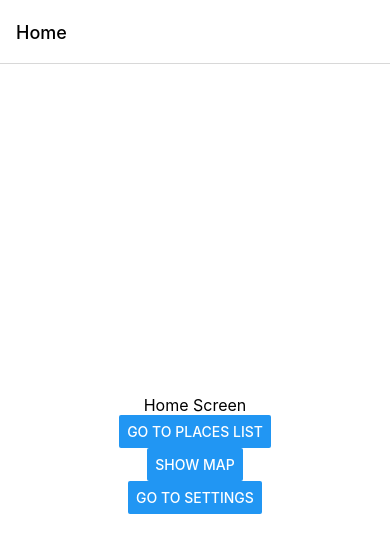
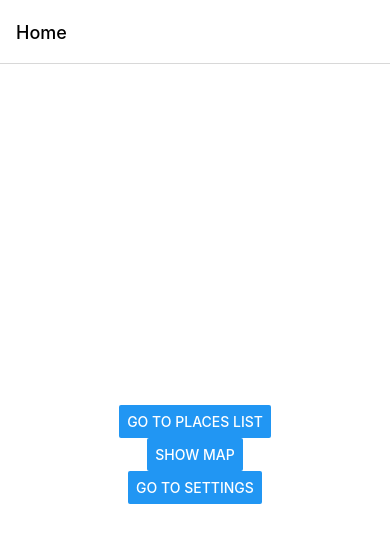
Before and after one commit to RaymondLam18/ModelKitShop, a React Native app: screen /Home in a window 390 px wide. Shown: the top 552 px of the page. Built offline with nearby package versions, Linux system fonts and the light colour scheme; no server answers.

Commit message:
unneeded

```diff
--- a/app/screens/HomeScreen.js
+++ b/app/screens/HomeScreen.js
@@ -17,7 +17,6 @@ function HomeScreen({ navigation }) {
 
     return (
         <View style={[styles.container, isDarkMode && styles.darkContainer]}>
-            <Text style={[styles.text, isDarkMode && styles.darkText, { fontSize }]}>Home Screen</Text>
             <Button
                 title="Go to Places List"
                 onPress={() => navigation.navigate('PlacesList', { data })}
--- a/app/screens/SettingsScreen.js
+++ b/app/screens/SettingsScreen.js
@@ -33,7 +33,6 @@ function SettingsScreen() {
 
     return (
         <View style={[styles.container, isDarkMode && styles.darkContainer]}>
-            <Text style={[styles.text, isDarkMode && styles.darkText, { fontSize }]}>Settings Screen</Text>
             <Text style={[styles.text, isDarkMode && styles.darkText, { fontSize }]}>Dark Mode</Text>
             <Switch
                 onValueChange={toggleTheme}
```
